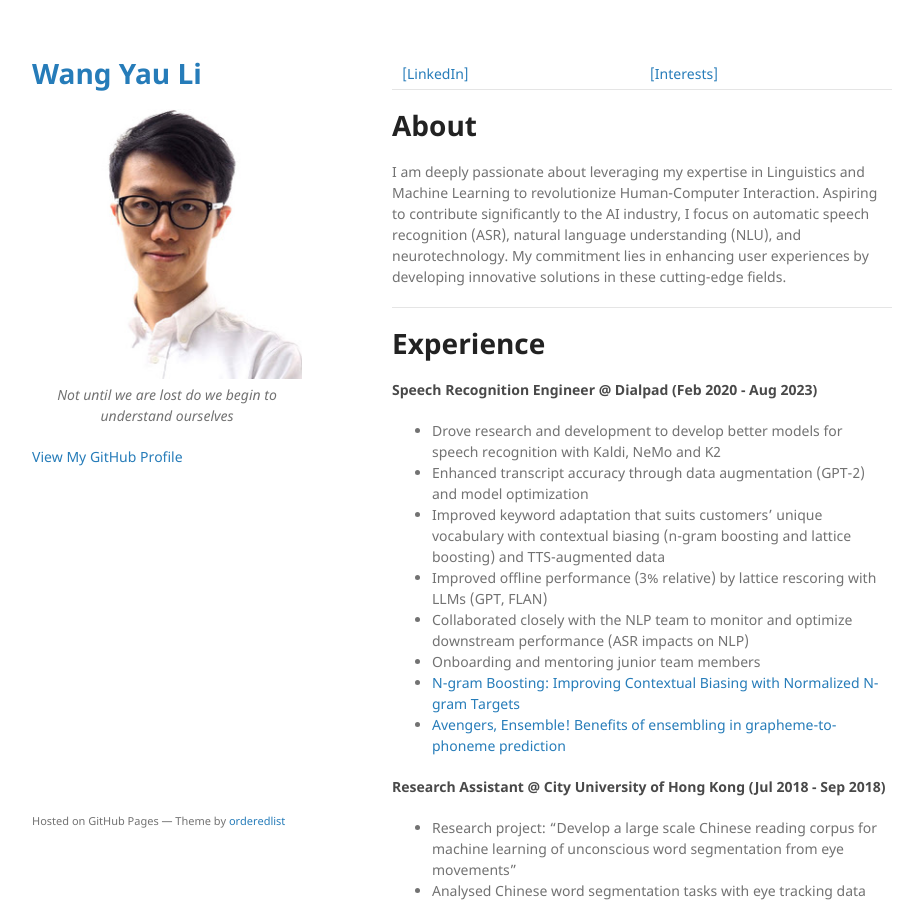
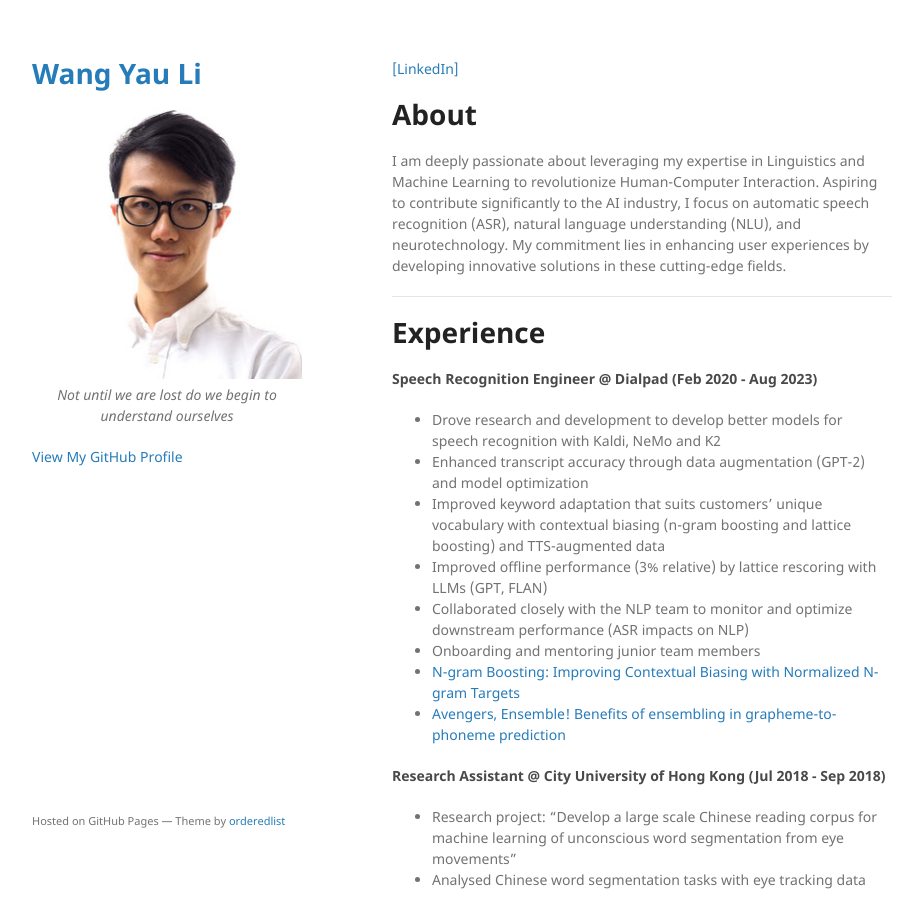
Before and after one commit to kennethli319/kennethli319.github.io, a Jekyll site: the page built from index.md, in a window 1280 px wide and 900 px high. Shown: the whole window, without its empty margins (178-1094 px from the left). Built offline with Jekyll 4.4.1, drawn with Linux system fonts in a browser that asks for light colours.

Commit message:
add style

```diff
--- a/_config.yml
+++ b/_config.yml
@@ -1,5 +1,5 @@
 title: Wang Yau Li
 logo: /assets/img/photo.jpg
-description: Not until we are lost do we begin to understand ourselves
+description: "Not until we are lost do we begin to understand ourselves"
 show_downloads: false
 theme: jekyll-theme-minimal
--- a/index.md
+++ b/index.md
@@ -2,7 +2,7 @@
 layout: default
 ---
 
-[[LinkedIn]](https://www.linkedin.com/in/wang-yau-li/) | [[Interests]](./interests.html)
+[[LinkedIn]](https://www.linkedin.com/in/wang-yau-li/)
 
 
 # About
```
